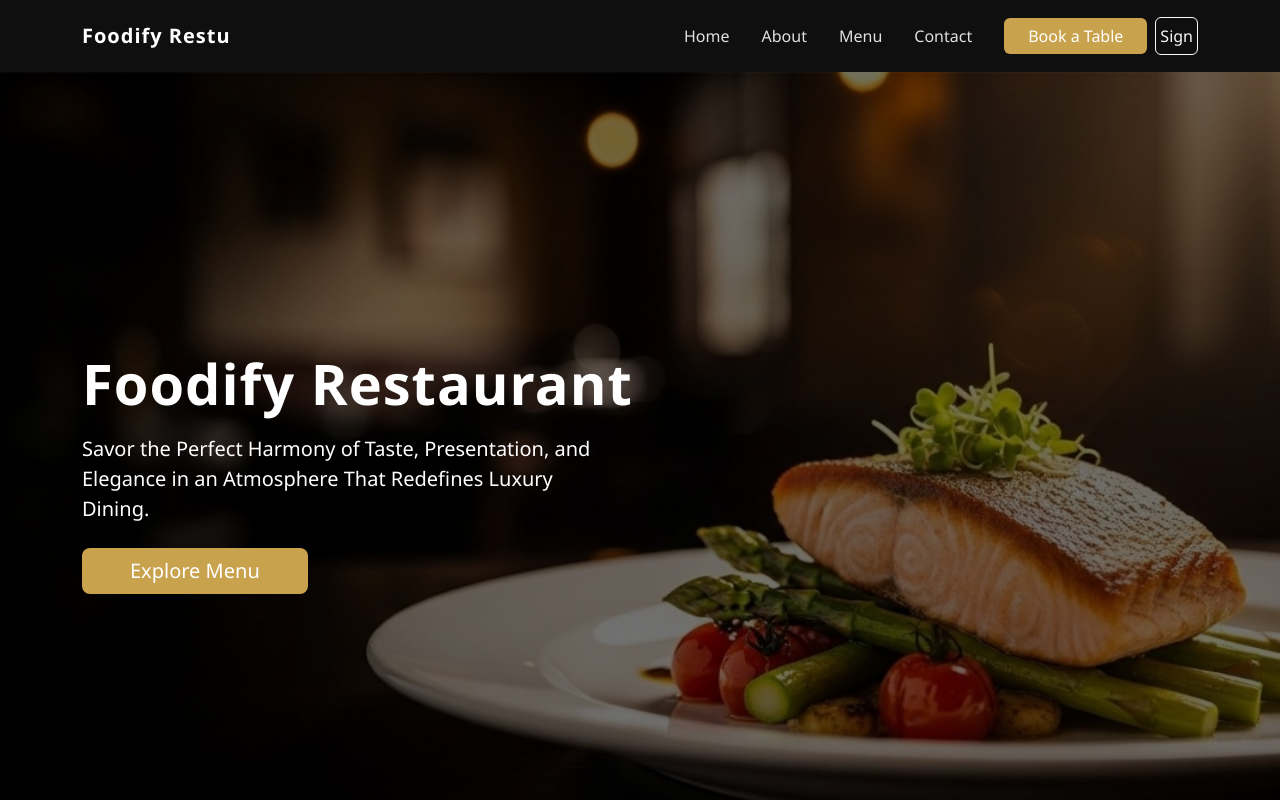
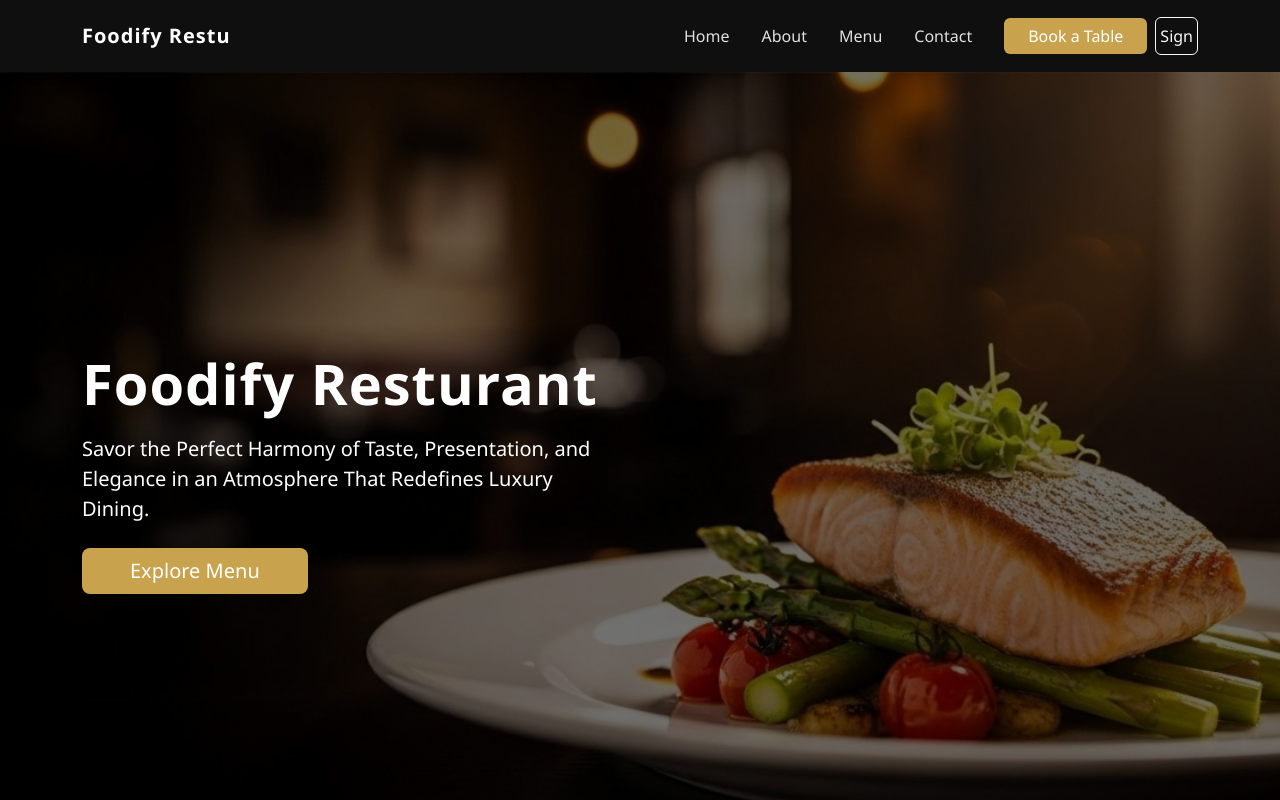
Before and after one commit to IBSpark/Foodify, a React (Create React App) app in the folder frontend/: page / in a window 1280 px wide. Shown: the top 800 px of the page. Built offline with nearby package versions, Linux system fonts and the light colour scheme.

Commit message:
Rename Name of Restu

```diff
--- a/frontend/src/Main.js
+++ b/frontend/src/Main.js
@@ -19,7 +19,7 @@
   <div className="container h-100">
     <div className="row h-100 align-items-center">
       <div className="col-lg-7 text-white">
-        <h1 className="display-4 fw-bold">Foodify Restaurant</h1>
+        <h1 className="display-4 fw-bold">Foodify Resturant</h1>
         <p className="lead mt-3 mb-4">
           Savor the Perfect Harmony of Taste, Presentation, and Elegance in an Atmosphere That Redefines Luxury Dining.
         </p>
```
